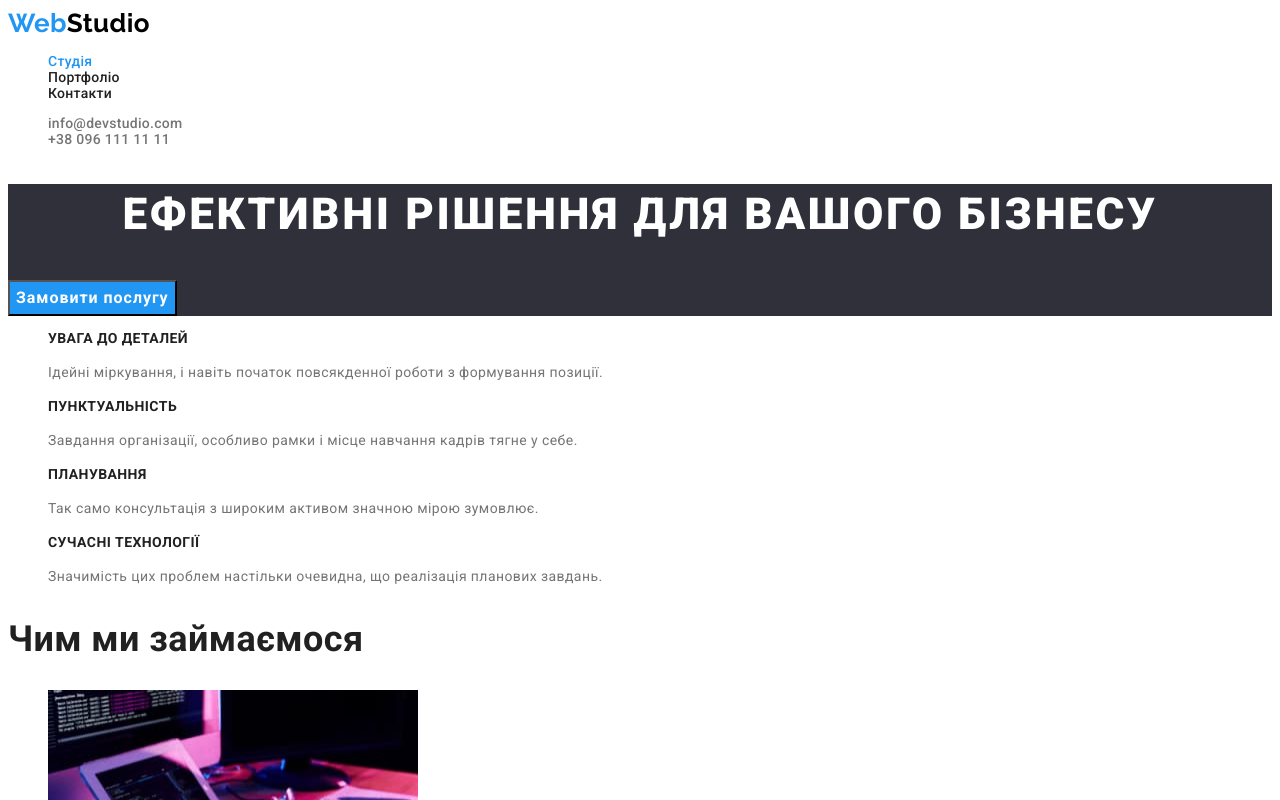
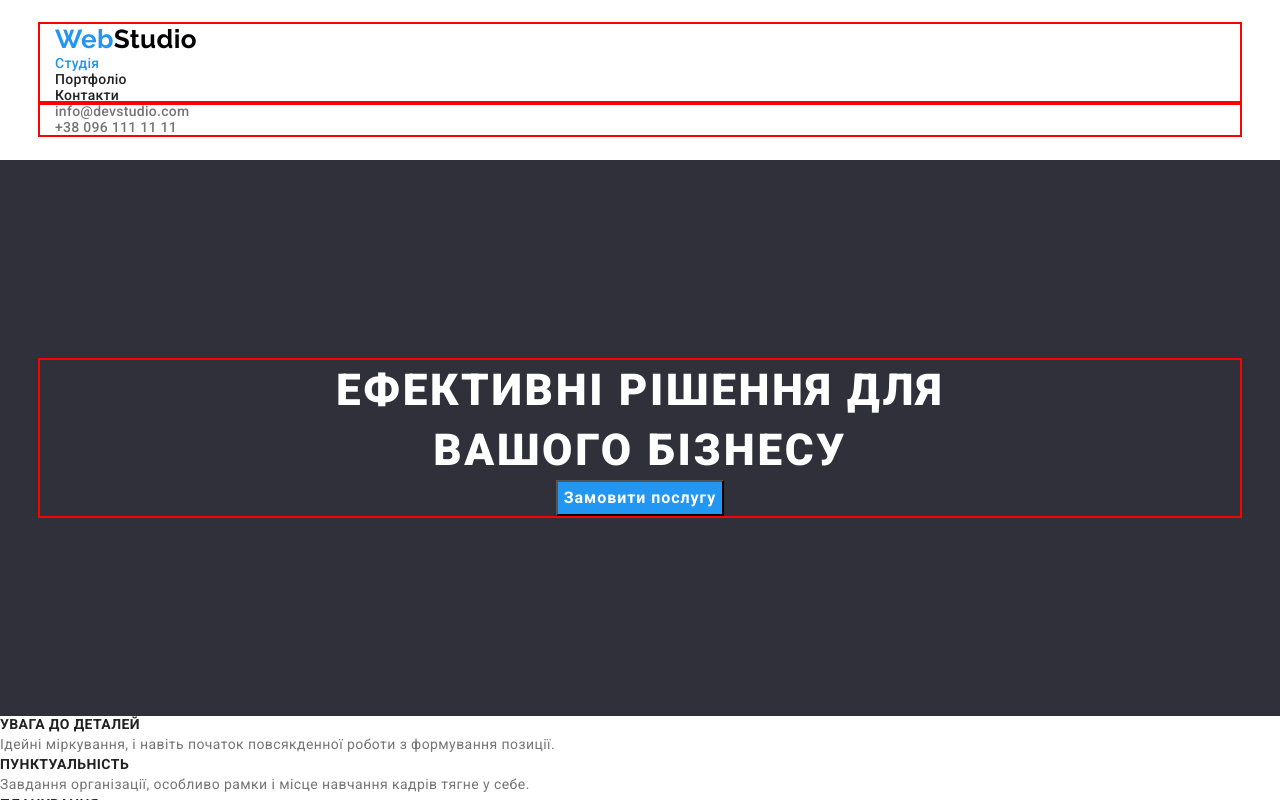
Before and after one commit to Yaro2828/goit-markup-hw-03, a plain HTML site: page index.html in a window 1280 px wide. Shown: the top 800 px of the page. Drawn offline with nearby package versions, Linux system fonts and the light colour scheme.

Commit message:
add geometry to header+hero-section

```diff
--- a/css/styles.css
+++ b/css/styles.css
@@ -5,6 +5,11 @@
   --hero-footer-color: #2f303a;
   --background-text-color: #ffffff;
 }
+
+p,h1,h2,h3 {margin: 0;}
+
+ul {margin: 0; padding-left: 0;}
+
 body {
   font-family: 'Roboto', sans-serif;
   font-size: 14px;
@@ -18,6 +23,14 @@ body {
 }
 .list {
   list-style: none;
+}
+
+.container{
+  width: 1200px;
+  padding-left: 15px;
+  padding-right: 15px;
+  outline: 2px solid red;
+  margin: 0 auto;
 }
 
 .visually-hidden {
@@ -48,6 +61,14 @@ body {
   color: #000000;
 }
 
+.header {padding-top: 24px;
+padding-bottom: 25px;
+}
+
+header-nav {
+
+}
+
 .header-nav-link.current
 {
   color: var(--accent-color);
@@ -58,6 +79,7 @@ body {
   line-height: calc(16 / 14);
   letter-spacing: 0.02em;
   color: var(--primary-text-color);
+  display: block;
 }
 
 .header-nav-link:hover,
@@ -70,6 +92,8 @@ body {
   line-height: calc(16 / 14);
   letter-spacing: 0.02em;
   color: var(--secondary-text-color);
+  display: block
+
 }
 
 .contact-link:hover,
@@ -81,6 +105,8 @@ body {
 
 .hero {
   background-color: var(--hero-footer-color);
+  padding-top: 200px;
+  padding-bottom: 200px;
 }
 .hero-title {
   font-weight: 900;
@@ -90,6 +116,9 @@ body {
   letter-spacing: 0.06em;
   text-transform: uppercase;
   color: var(--background-text-color);
+  max-width: 696px;
+  margin: 0 auto;
+
 }
 
 .hero-btn {
@@ -102,6 +131,8 @@ body {
   color: var(--background-text-color);
   background: var(--accent-color);
   cursor: pointer;
+  margin: 0 auto;
+  display:block;
 }
 
 /* section 2 */
--- a/index.html
+++ b/index.html
@@ -11,13 +11,22 @@
       href="https://fonts.googleapis.com/css2?family=Raleway:wght@700&family=Roboto:wght@400;500;700;900&display=swap"
       rel="stylesheet"
     />
+    <link
+      rel="stylesheet"
+      href="https://cdnjs.cloudflare.com/ajax/libs/modern-normalize/1.1.0/modern-normalize.min.css"
+      integrity="sha512-wpPYUAdjBVSE4KJnH1VR1HeZfpl1ub8YT/NKx4PuQ5NmX2tKuGu6U/JRp5y+Y8XG2tV+wKQpNHVUX03MfMFn9Q=="
+      crossorigin="anonymous"
+      referrerpolicy="no-referrer"
+    />
     <link rel="stylesheet" href="./css/styles.css" />
   </head>
   <body>
     <!-- Header -->
     <header class="header">
-      <nav class="header-nav">
+      <div class="container">
         <a class="logo link" href="./index.html">Web<span class="logo-part">Studio</span></a>
+        <nav class="header-nav">
+
         <ul class="header-nav list">
           <li>
             <a class="header-nav-link current link" href="./index.html">Студія</a>
@@ -30,17 +39,21 @@
           </li>
         </ul>
       </nav>
+      </div>
+     <div class="container">
       <ul class="header-contacts list">
         <li>
           <a class="contact-link link" href="mailto:info@devstudio.com">info@devstudio.com</a>
         </li>
         <li><a class="contact-link link" href="tel:+380961111111">+38 096 111 11 11</a></li>
       </ul>
+    </div>
     </header>
     <!-- Main content -->
     <main>
       <section class="hero">
-        <h1 class="hero-title">Ефективні рішення для вашого бізнесу</h1>
+        <div class="container">
+          <h1 class="hero-title">Ефективні рішення для вашого бізнесу</h1>
         <button class="hero-btn" type="button">Замовити послугу</button>
       </section>
       <section class="values">
@@ -71,6 +84,8 @@
             </p>
           </li>
         </ul>
+        </div>
+
       </section>
       <!-- whatwedo -->
       <section class="gallery">
```
